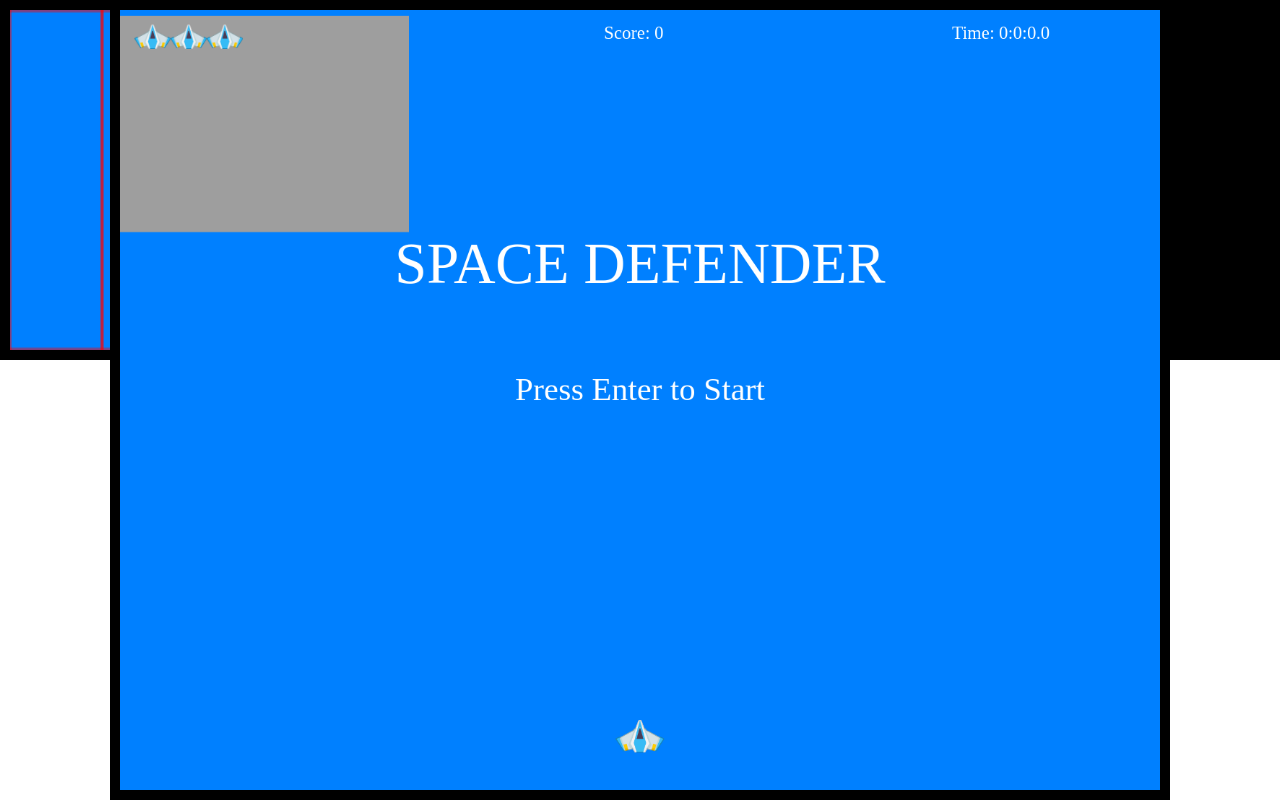
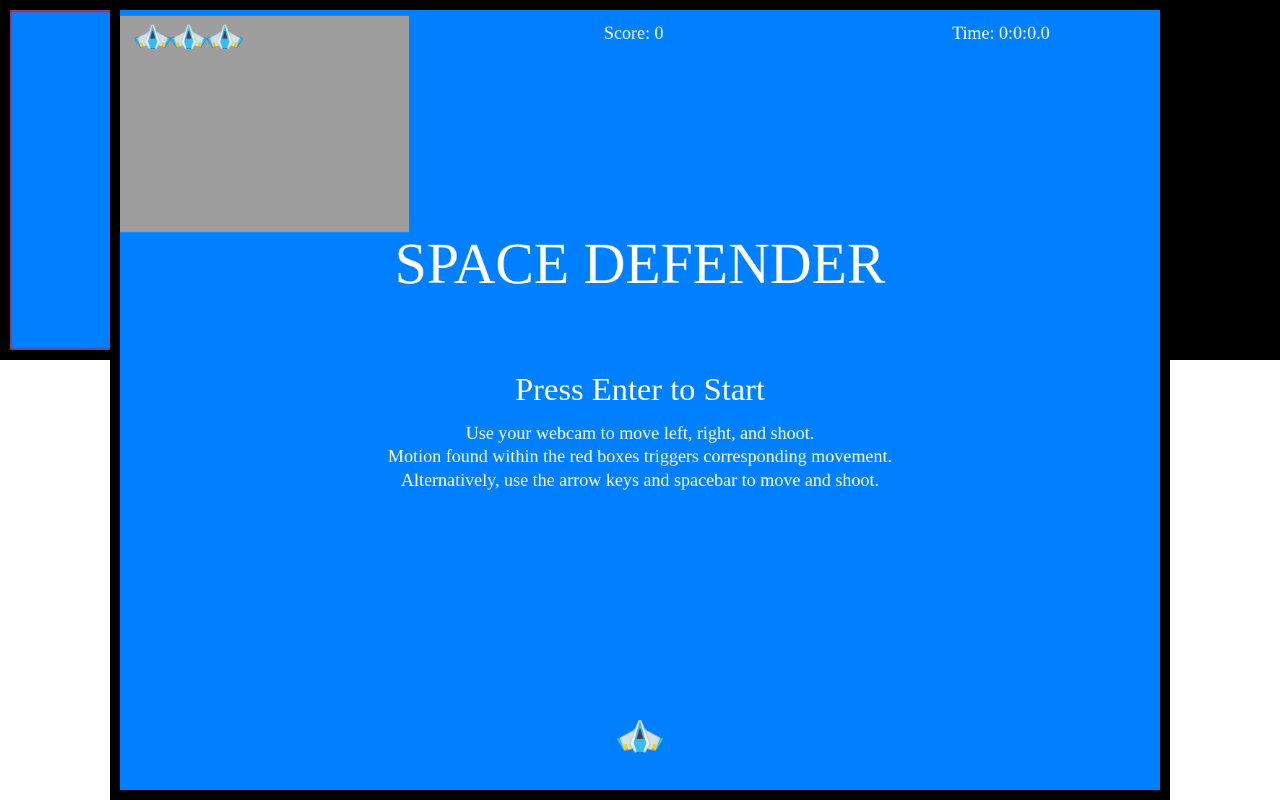
Before and after one commit to Jysher/Galaga-Game, a plain HTML site: page index.html in a window 1280 px wide. Drawn offline with Linux system fonts and the light colour scheme; animation ran at ten frames a second.

Commit message:
Polishing of the game

```diff
--- a/script.js
+++ b/script.js
@@ -17,23 +17,23 @@ window.addEventListener('load', function () {
     const controlAreas = [
         {
             name: 'Left',
-            x: blendCanvas.width * .80,
+            x: blendCanvas.width * .75,
             y: 0,
-            width: blendCanvas.width * .20,
+            width: blendCanvas.width * .25,
             height: blendCanvas.height
         },
         {
             name: 'Right',
             x: 0,
             y: 0,
-            width: blendCanvas.width * .20,
+            width: blendCanvas.width * .25,
             height: blendCanvas.height
         },
         {
             name: 'Shoot',
-            x: blendCanvas.width * .20,
+            x: blendCanvas.width * .25,
             y: 0,
-            width: blendCanvas.width * .60,
+            width: blendCanvas.width * .50,
             height: blendCanvas.height
         }
     ];
@@ -213,6 +213,12 @@ window.addEventListener('load', function () {
             this.projectiles = [];
             this.fireRate = 250; // in milliseconds
             this.lastFireTimeStamp = 0;
+            this.isInvincible = false;
+            this.timeInvincible = 3000; //in milliseconds
+            this.blinkRate = 250;
+            this.blinkTimer = this.blinkRate * 2;
+            this.defaultBlinkTimer = this.blinkTimer;
+            this.isBlinking = false;
         }
 
         update(deltaTime) {
@@ -227,6 +233,28 @@ window.addEventListener('load', function () {
             this.lastFireTimeStamp += deltaTime;
             this.projectiles.forEach(projectile => projectile.update());
             this.projectiles = this.projectiles.filter(projectile => !projectile.forDeletion);
+
+            if (this.isInvincible) {
+                this.timeInvincible -= deltaTime;
+                if (this.timeInvincible <= 0) {
+                    this.isInvincible = false;
+                    this.isBlinking = false;
+                    this.timeInvincible = 3000;
+                    return;
+                }
+
+                if (this.blinkTimer >= this.blinkRate) {
+                    this.isBlinking = true;
+                    this.blinkTimer -= deltaTime;
+                }
+
+                if (this.blinkTimer <= this.blinkRate) {
+                    this.isBlinking = false;
+                    this.blinkTimer -= deltaTime;
+                }
+
+                if (this.blinkTimer <= 0) this.blinkTimer = this.defaultBlinkTimer;
+            }
         }
 
         draw(context) {
@@ -237,7 +265,7 @@ window.addEventListener('load', function () {
 
             this.projectiles.forEach(projectile => projectile.draw(context));
 
-            context.drawImage(this.image, this.x - (this.width * .5), this.y, this.width / .5, this.height);
+            if (!this.isBlinking) context.drawImage(this.image, this.x - (this.width * .5), this.y, this.width / .5, this.height);
         }
 
         moveLeft(speedMultiplier = 1) {
@@ -278,16 +306,13 @@ window.addEventListener('load', function () {
             this.forDeletion = false;
             this.projectileImage = document.getElementById('enemy-default-projectile');
             this.projectiles = [];
-            this.fireSuccessChance = 10;
-            this.fireRateStartRange = 5;
-            this.fireRateEndRange = 60;
             this.lastFireTimeStamp = 0;
-            // this.fireRate = 3000
+            this.fireRate = 1000;
             // this.speed = 2;
         }
 
         update(deltaTime) {
-            this.lastFireTimeStamp = Math.floor(this.lastFireTimeStamp + deltaTime);
+            this.lastFireTimeStamp += deltaTime;
             this.shoot();
 
             this.projectiles.forEach(projectile => projectile.update());
@@ -303,26 +328,21 @@ window.addEventListener('load', function () {
             this.projectiles.forEach(projectile => projectile.draw(context));
 
             context.drawImage(this.image, this.x, this.y, this.width, this.height);
-
         }
 
         shoot() {
-            let randomFireRate = Math.floor(Math.random() * this.fireRateEndRange + this.fireRateStartRange) * 1000;
-            if (this.lastFireTimeStamp > randomFireRate) {
-                let fireChance = Math.floor(Math.random() * 100);
-                if (fireChance < this.fireSuccessChance) this.projectiles.push(new EnemyProjectile(this.game, this.x + (this.width * .44), this.y, this.projectileImage));
+            let randomFireRate = Math.floor(((Math.random() * this.game.fireRateEndRange) + this.game.fireRateStartRange) * 1000);
+
+            if (this.lastFireTimeStamp >= randomFireRate) {
+
+                let fireChance = Math.round(Math.random() * 100);
+                if (this.game.fireSuccessChance >= fireChance) {
+                    this.projectiles.push(new EnemyProjectile(this.game, this.x + (this.width * .44), this.y, this.projectileImage));
+                }
                 this.lastFireTimeStamp = 0;
+
             }
 
-            if (this.game.gameTimeMinutes > this.game.timeToIncreaseDifficulty) {
-                if (this.fireSuccessChance < 100) this.fireSuccessChance += 5;
-                if (this.fireSuccessChance >= 100) {
-                    if (this.fireRateStartRange > 1) this.fireRateStartRange--;
-                }
-
-                if (this.game.gameTimeMinutes < 60) this.game.timeToIncreaseDifficulty += this.game.gameTimeMinutes;
-                else this.game.gameTimeMinutes = 5;
-            }
         }
     }
 
@@ -491,6 +511,7 @@ window.addEventListener('load', function () {
             this.game = game;
             this.titleFontSize = 80;
             this.textFontSize = 45;
+            this.subtextFontSize = 25;
             this.fontFamily = 'Nunito';
             this.fontColor = 'white';
             this.titleMaxWidth = 350;
@@ -513,8 +534,10 @@ window.addEventListener('load', function () {
             // Controls
             context.font = this.textFontSize + 'px ' + this.fontFamily;
             context.fillText(`Press Enter to Start`, this.game.width * .5, this.game.height * .5);
-
-
+            context.font = this.subtextFontSize + 'px ' + this.fontFamily;
+            context.fillText(`Use your webcam to move left, right, and shoot.`, this.game.width * .5, this.game.height * .55);
+            context.fillText(`Motion found within the red boxes triggers corresponding movement.`, this.game.width * .5, this.game.height * .58);
+            context.fillText(`Alternatively, use the arrow keys and spacebar to move and shoot.`, this.game.width * .5, this.game.height * .61);
 
             context.restore();
         }
@@ -530,13 +553,19 @@ window.addEventListener('load', function () {
             this.input = new InputHandler(this);
             this.player = new Player(this);
             this.playerLives = 3;
+            this.maxPlayerLives = 9;
             this.keys = [];
             this.deltaTime = 0;
             this.gameTimeSeconds = 0;
             this.gameTimeMinutes = 0;
             this.gameTimeHours = 0;
-            this.timeToIncreaseDifficulty = 5;
+            this.defaultTimeIncDiff = 1;
+            this.timeToIncreaseDifficulty = this.defaultTimeIncDiff;
+            this.increaseDifficulty = false;
             this.timeSurvived = '';
+            this.fireSuccessChance = 10;
+            this.fireRateStartRange = 5;
+            this.fireRateEndRange = 50;
             this.enemyClasses = [
                 BlackEnemy1,
                 BlackEnemy2,
@@ -544,7 +573,7 @@ window.addEventListener('load', function () {
                 BlackEnemy4,
             ];
             // enemy row coordinates
-            this.xAxis = this.width * .51;
+            this.xAxis = this.width * .50;
             this.xPadding = 100;
 
             this.firstRowAxisY = 100;
@@ -628,6 +657,7 @@ window.addEventListener('load', function () {
             this.fourthRowRespawn = 5000;
 
             this.score = 0;
+            this.scoreToIncreaseLife = 2000;
             this.gameSpeed = 1;
             this.gameStart = false;
             this.gameOver = false;
@@ -641,6 +671,7 @@ window.addEventListener('load', function () {
 
             if (this.gameStart) {
                 this.gameTimeSeconds += deltaTime;
+
                 if (this.gameTimeSeconds > 60000) {
                     this.gameTimeMinutes++;
                     this.gameTimeSeconds = 0;
@@ -648,6 +679,21 @@ window.addEventListener('load', function () {
                 if (this.gameTimeMinutes >= 60) {
                     this.gameTimeHours++;
                     this.gameTimeMinutes = 0;
+                    this.timeToIncreaseDifficulty = this.defaultTimeIncDiff;
+                }
+
+                if (this.increaseDifficulty) {
+                    if (this.fireSuccessChance < 100) this.fireSuccessChance += 5;
+                    if (this.fireSuccessChance >= 100) {
+                        if (this.fireRateStartRange > 1) this.fireRateStartRange--;
+                        if (this.fireRateEndRange > 2) this.fireRateEndRange--;
+                    }
+                    this.increaseDifficulty = false;
+                }
+
+                if (this.gameTimeMinutes >= this.timeToIncreaseDifficulty) {
+                    this.timeToIncreaseDifficulty += this.defaultTimeIncDiff;
+                    this.increaseDifficulty = true;
                 }
 
                 if (this.firstRowEnemies.length === 0 && this.isFirstRowComplete) this.firstRowSpawnCounter += deltaTime;
@@ -669,7 +715,7 @@ window.addEventListener('load', function () {
 
                 this.onEnemyCollision(...this.firstRowEnemies, ...this.secondRowEnemies, ...this.thirdRowEnemies, ...this.fourthRowEnemies);
 
-                if (!this.gameOver) {
+                if (!this.gameOver && this.gameStart) {
                     this.addEnemy();
                 } else {
                     this.firstRowEnemies.length = 0;
@@ -678,10 +724,10 @@ window.addEventListener('load', function () {
                     this.fourthRowEnemies.length = 0;
                     this.player.projectiles.length = 0;
                 }
-
             } else {
                 this.splashScreen.update();
             }
+
         }
 
         draw(context) {
@@ -785,6 +831,11 @@ window.addEventListener('load', function () {
                         if (enemy.life <= 0) {
                             enemy.forDeletion = true;
                             this.score += enemy.score;
+
+                            if (this.score > this.scoreToIncreaseLife) {
+                                if (this.playerLives < this.maxPlayerLives) this.playerLives++;
+                                this.scoreToIncreaseLife += this.scoreToIncreaseLife;
+                            }
                         }
 
                     }
@@ -801,12 +852,15 @@ window.addEventListener('load', function () {
         }
 
         onPlayerHit() {
-            this.playerLives--;
-            if (this.playerLives <= 0) {
-                this.player.x = 5000;
-                this.player.y = 5000;
-                this.gameOver = true;
-                this.timeSurvived = this.gameTimeHours + ":" + this.gameTimeMinutes + ":" + (this.gameTimeSeconds * .001).toFixed(1);
+            if (!this.player.isInvincible) {
+                this.player.isInvincible = true;
+                this.playerLives--;
+                if (this.playerLives <= 0) {
+                    this.player.x = 5000;
+                    this.player.y = 5000;
+                    this.gameOver = true;
+                    this.timeSurvived = this.gameTimeHours + ":" + this.gameTimeMinutes + ":" + (this.gameTimeSeconds * .001).toFixed(1);
+                }
             }
         }
 
--- a/style.css
+++ b/style.css
@@ -43,6 +43,7 @@ body {
   height: 360px;
   max-width: 100%;
   max-height: 100%;
+  transform: scale(-1, 1);
 }
 
 #blendCanvas {
@@ -54,4 +55,5 @@ body {
   height: 360px;
   max-width: 100%;
   max-height: 100%;
+  transform: scale(-1, 1);
 }
```
